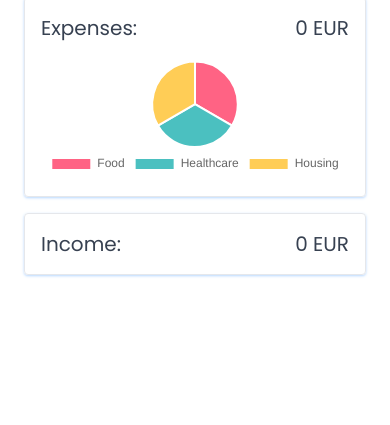
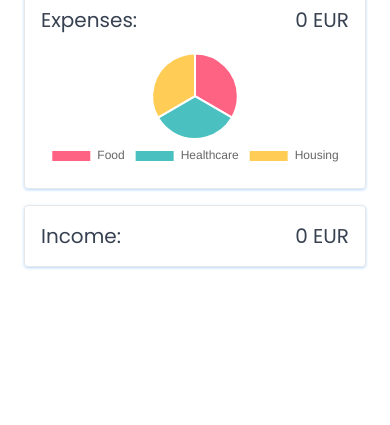
Before and after one commit to dkumza/personal-expenses, a website built with Vite: page index.html in a window 390 px wide. Shown: the part 419-844 px from the top of the page. Built offline with nearby package versions, Linux system fonts and the light colour scheme.

Commit message:
mobile styling

```diff
--- a/style.css
+++ b/style.css
@@ -17,6 +17,8 @@
           lg:mx-auto
           lg:shadow-xl
           lg:m-4
+          m-4
+          mt-6
           text-xl
           mx-auto
           text-gray-700
@@ -24,9 +26,7 @@
           lg:flex-row
           flex-col
           lg:rounded-b-lg
-          relative
-          pt-8
-          pb-8;
+          relative;
 }
 
 .left-wrap,
```
Also changed, not shown: dist/index.html.
